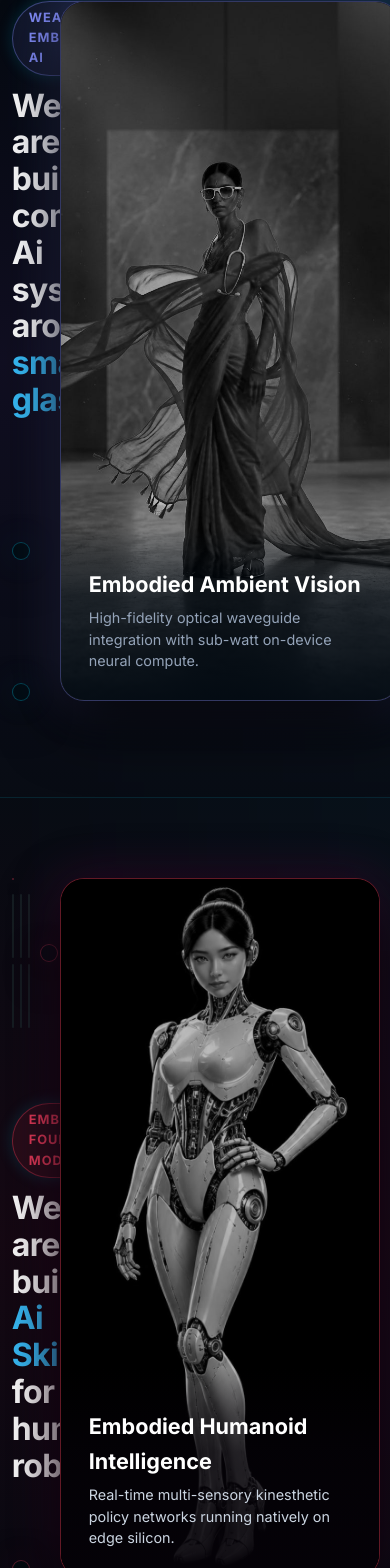
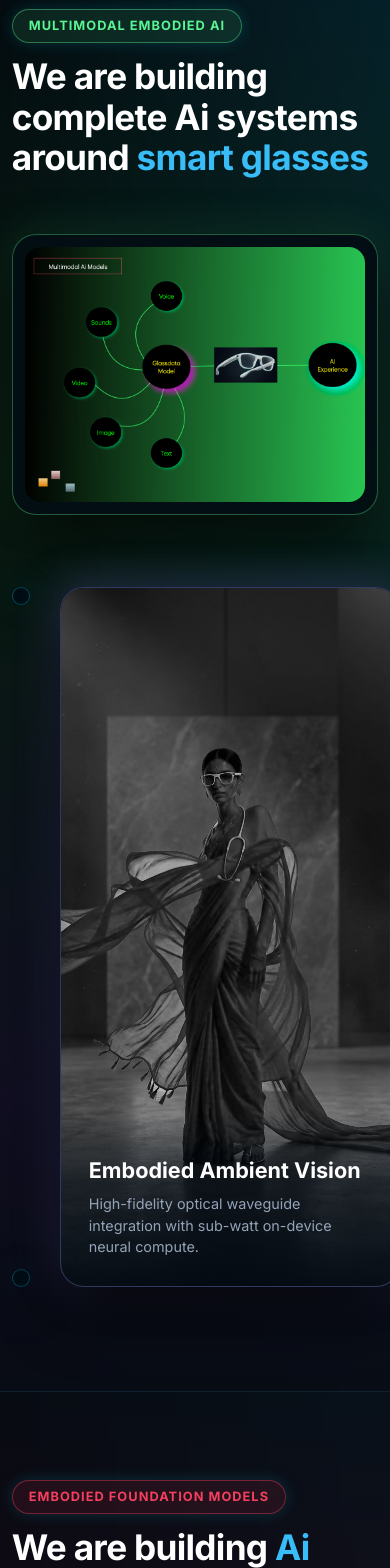
Before and after one commit to anjaliyadavks/GDWEBSITE, a React (Vite) app: page / in a window 390 px wide. Shown: the part 2411-3979 px from the top of the page. Built offline with nearby package versions, Linux system fonts and the light colour scheme; grey boxes are pictures that could not be loaded.

Commit message:
feat: include Multimodal AI Models and Humanoid Robot Dexterous Skills & Anatomy slide diagrams

```diff
--- a/src/components/HumanoidRobotics.jsx
+++ b/src/components/HumanoidRobotics.jsx
@@ -5,15 +5,42 @@ const HumanoidRobotics = () => {
   return (
     <section className="section" id="robots" style={{
       borderTop: '1px solid rgba(6,182,212,0.15)',
-      background: 'linear-gradient(180deg, rgba(8,12,20,0.92) 0%, rgba(22,9,20,0.96) 50%, rgba(8,10,18,0.98) 100%)',
-      padding: '5rem 0 6rem',
+      background: 'linear-gradient(180deg, rgba(8,12,20,0.92) 0%, rgba(35,8,22,0.95) 45%, rgba(18,7,16,0.98) 100%)',
+      padding: '5.5rem 0 6.5rem',
       position: 'relative',
       overflow: 'hidden'
     }}>
       {/* Full-Width Cinematic Widescreen Container */}
       <div style={{ width: '94%', maxWidth: '1680px', margin: '0 auto', position: 'relative', zIndex: 10 }}>
 
-        {/* Main Grid: Left/Center Showcase (72%) vs Right Full-Height Robot Portrait (28%) */}
+        {/* Section Header */}
+        <div style={{ marginBottom: '3.5rem' }}>
+          <div className="tag-pill" style={{ color: '#f43f5e', borderColor: 'rgba(244, 63, 94, 0.4)', background: 'rgba(244, 63, 94, 0.1)', marginBottom: '0.85rem' }}>
+            EMBODIED FOUNDATION MODELS
+          </div>
+          <h2 className="h2" style={{ fontSize: 'clamp(2.2rem, 3.5vw, 3.4rem)', lineHeight: 1.15, color: '#ffffff', maxWidth: '1000px' }}>
+            We are building <span style={{ color: '#38bdf8' }}>Ai Skills</span> for humanoid robots
+          </h2>
+        </div>
+
+        {/* Feature 1: Skills for Humanoid Robots - Dexterous Manipulation & Anatomy Architecture */}
+        <div style={{
+          borderRadius: '1.5rem',
+          overflow: 'hidden',
+          border: '1px solid rgba(244, 63, 94, 0.4)',
+          boxShadow: '0 25px 60px rgba(0,0,0,0.85), 0 0 45px rgba(244, 63, 94, 0.2)',
+          background: 'rgba(12, 4, 10, 0.95)',
+          padding: '0.75rem',
+          marginBottom: '4.5rem'
+        }}>
+          <img
+            src="/assets/humanoid_hand_skills.jpg"
+            alt="Skills for humanoid robots - Proprietary rare multimodal annotated data, fine manipulation skills, and robotic hand NPU anatomy"
+            style={{ width: '100%', height: 'auto', borderRadius: '1rem', display: 'block' }}
+          />
+        </div>
+
+        {/* Feature 2: ASIN Platform, Musk Sequence, Cascading Datasets & Android Portrait */}
         <div style={{ display: 'grid', gridTemplateColumns: 'minmax(0, 1.8fr) minmax(320px, 0.8fr)', gap: '3rem', alignItems: 'stretch' }}>
 
           {/* Left / Center Content Stack */}
@@ -75,17 +102,17 @@ const HumanoidRobotics = () => {
 
             </div>
 
-            {/* Middle Section: Clean Presentation Headline matching Slide 4 */}
-            <div style={{ margin: '0.5rem 0' }}>
-              <div className="tag-pill" style={{ color: '#f43f5e', borderColor: 'rgba(244, 63, 94, 0.4)', background: 'rgba(244, 63, 94, 0.1)', marginBottom: '0.75rem' }}>
-                EMBODIED FOUNDATION MODELS
-              </div>
-              <h2 className="h2" style={{ fontSize: 'clamp(2rem, 3.2vw, 3.25rem)', lineHeight: 1.15, color: '#ffffff' }}>
-                We are building <span style={{ color: '#38bdf8' }}>Ai Skills</span> for humanoid robots
-              </h2>
+            {/* Stepped Cascading Stack of Skill Datasets */}
+            <div>
+              <div style={{ display: 'flex', justifyContent: 'space-between', alignItems: 'center', marginBottom: '0.85rem' }}>
+                <h4 style={{ fontSize: '1.05rem', fontWeight: 700, color: '#fb7185', textTransform: 'uppercase', letterSpacing: '0.08em' }}>
+                  ASIN Skill Training Libraries
+                </h4>
+                <span style={{ fontSize: '0.75rem', color: '#94a3b8', background: 'rgba(255, 255, 255, 0.06)', padding: '0.2rem 0.6rem', borderRadius: '4px' }}>
+                  Multi-Domain Kinesthetic Data
+                </span>
               </div>
 
-            {/* Bottom Row: Exact Stepped Cascading Stack from Slide 4 */}
               <div style={{
                 borderRadius: '1.25rem',
                 overflow: 'hidden',
@@ -107,6 +134,7 @@ const HumanoidRobotics = () => {
                   onMouseEnter={(e) => e.currentTarget.style.transform = 'scale(1.012)'}
                   onMouseLeave={(e) => e.currentTarget.style.transform = 'scale(1)'}
                 />
+              </div>
             </div>
 
           </div>
--- a/src/components/SmartGlasses.jsx
+++ b/src/components/SmartGlasses.jsx
@@ -5,29 +5,46 @@ const SmartGlasses = () => {
   return (
     <section className="section" id="glasses" style={{
       borderTop: '1px solid rgba(6,182,212,0.15)',
-      background: 'linear-gradient(180deg, rgba(4,14,22,0.6) 0%, rgba(18,16,36,0.92) 50%, rgba(8,12,20,0.98) 100%)',
-      padding: '5rem 0 6rem',
+      background: 'linear-gradient(180deg, rgba(4,14,22,0.7) 0%, rgba(10,32,20,0.85) 40%, rgba(18,16,36,0.92) 80%, rgba(8,12,20,0.98) 100%)',
+      padding: '5.5rem 0 6.5rem',
       position: 'relative',
       overflow: 'hidden'
     }}>
       {/* Full-Width Cinematic Widescreen Container */}
       <div style={{ width: '94%', maxWidth: '1680px', margin: '0 auto', position: 'relative', zIndex: 10 }}>
 
-        {/* Main Grid: Left/Center Content (68%) vs Right High-Fashion Model (32%) */}
+        {/* Section Header */}
+        <div style={{ marginBottom: '3.5rem' }}>
+          <div className="tag-pill" style={{ color: '#5af493', borderColor: 'rgba(90, 244, 147, 0.4)', background: 'rgba(90, 244, 147, 0.1)', marginBottom: '0.85rem' }}>
+            MULTIMODAL EMBODIED AI
+          </div>
+          <h2 className="h2" style={{ fontSize: 'clamp(2.2rem, 3.5vw, 3.4rem)', lineHeight: 1.15, color: '#ffffff', maxWidth: '1000px' }}>
+            We are building complete Ai systems around <span style={{ color: '#38bdf8' }}>smart glasses</span>
+          </h2>
+        </div>
+
+        {/* Feature 1: Multimodal AI Models Architecture Diagram */}
+        <div style={{
+          borderRadius: '1.5rem',
+          overflow: 'hidden',
+          border: '1px solid rgba(90, 244, 147, 0.35)',
+          boxShadow: '0 25px 60px rgba(0,0,0,0.85), 0 0 45px rgba(90, 244, 147, 0.15)',
+          background: 'rgba(3, 14, 20, 0.95)',
+          padding: '0.75rem',
+          marginBottom: '4.5rem'
+        }}>
+          <img
+            src="/assets/multimodal_ai_models.png"
+            alt="Multimodal AI Models - Voice, Sounds, Video, Image, Text to Glassdata Model to Smart Glasses to AI Experience"
+            style={{ width: '100%', height: 'auto', borderRadius: '1rem', display: 'block' }}
+          />
+        </div>
+
+        {/* Feature 2: On-Device AI Triage, Beamforming Array & Fashion Model */}
         <div style={{ display: 'grid', gridTemplateColumns: 'minmax(0, 1.8fr) minmax(340px, 1fr)', gap: '3rem', alignItems: 'stretch' }}>
 
-          {/* Left Column: Headline and Technical HUD / Schematic Stack */}
+          {/* Left Column: Technical HUD / Schematic Stack */}
           <div style={{ display: 'flex', flexDirection: 'column', justifyContent: 'space-between', gap: '2rem' }}>
-
-            {/* Header matching Slide 3 */}
-            <div>
-              <div className="tag-pill" style={{ color: '#818cf8', borderColor: 'rgba(129, 140, 248, 0.4)', background: 'rgba(129, 140, 248, 0.1)', marginBottom: '0.75rem' }}>
-                WEARABLE EMBODIED AI
-              </div>
-              <h2 className="h2" style={{ fontSize: 'clamp(2rem, 3.2vw, 3.25rem)', lineHeight: 1.15, color: '#ffffff' }}>
-                We are building complete Ai systems around <span style={{ color: '#38bdf8' }}>smart glasses</span>
-              </h2>
-            </div>
 
             {/* AI Triage System Dark - Facial Recognition & MedGemma Diagnostic HUD */}
             <div style={{
```
Also changed, not shown: public/assets/humanoid_hand_skills.jpg (added), public/assets/multimodal_ai_models.png (added). Lines whose indentation alone changed are shown as unchanged.
